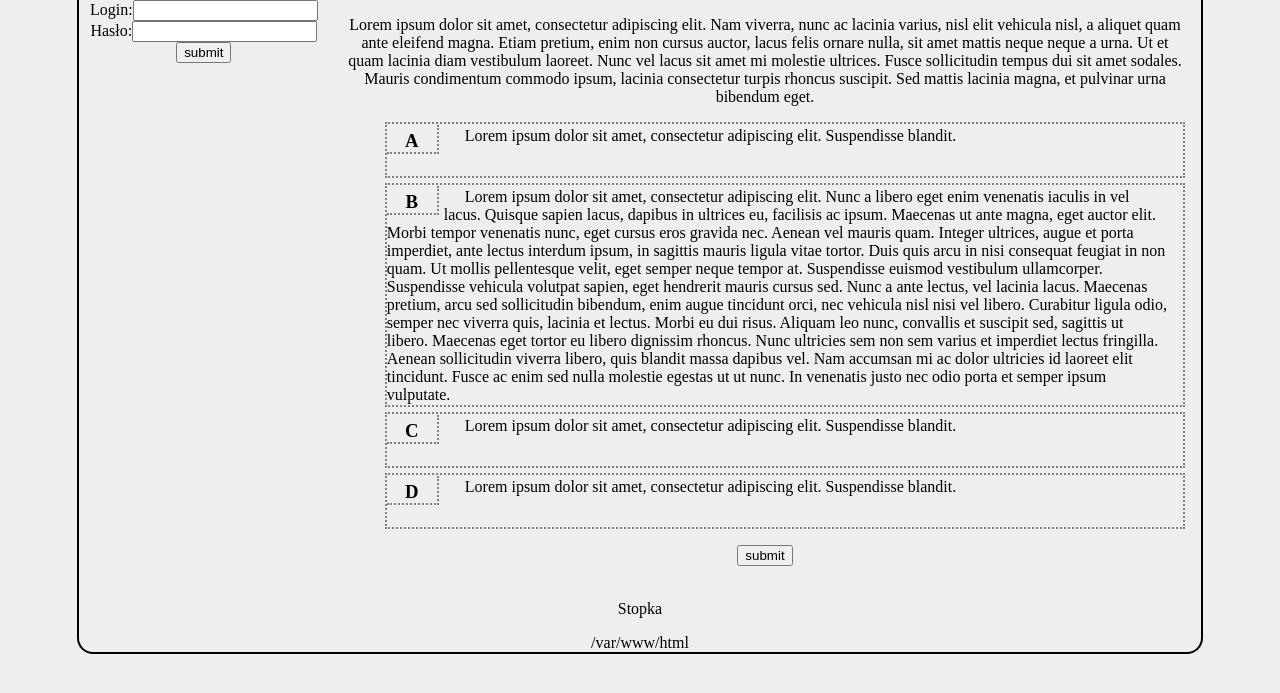
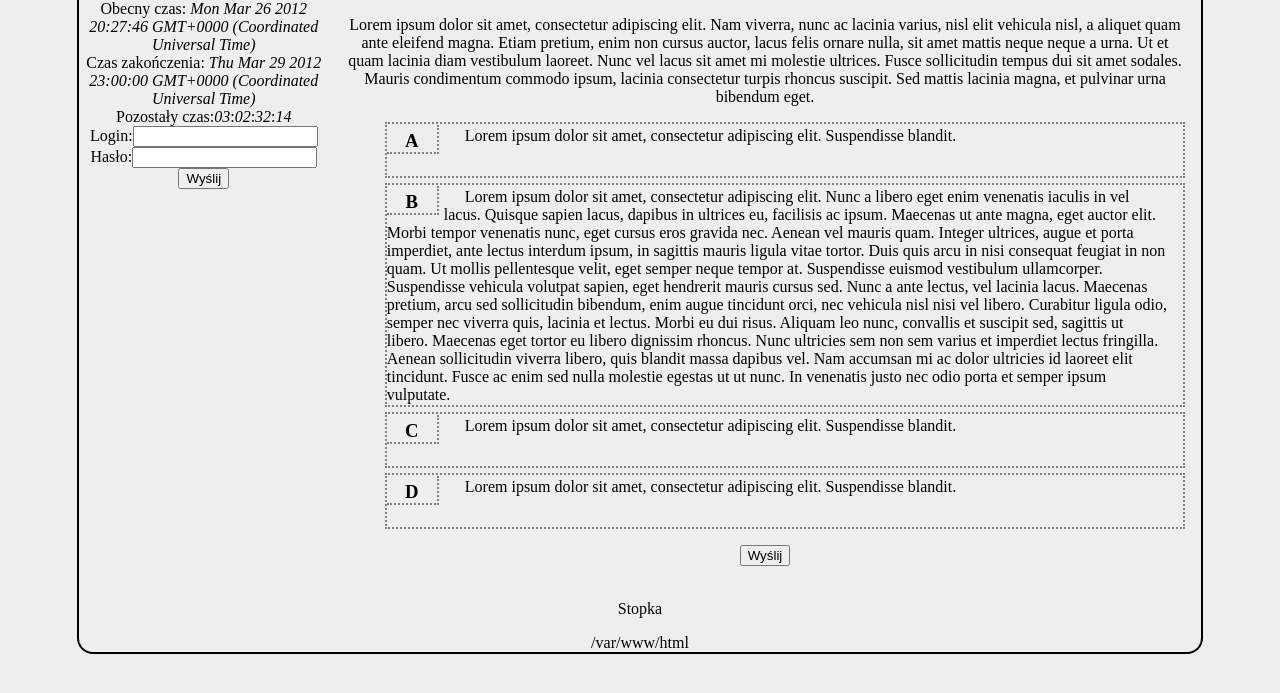
Before and after one commit to aradomski/quiz, a PHP site: page / in a window 1280 px wide. Shown: the part 86-779 px from the top of the page. Run offline with PHP 8.4, Linux system fonts and the light colour scheme.

Commit message:
czasolicznik

```diff
--- a/index.php
+++ b/index.php
@@ -17,9 +17,14 @@
 		<section id="content">
 			<article id="leftMenu">
 				<form id="login" method="post">
-				Login:<input type="text" name="userName" />
+					<section id="zegarek" class="zegarek">
+						Obecny czas: <em class="currentTime"></em><br />
+						Czas zakończenia: <em class="endTime"></em><br />
+						Pozostały czas:<em class="days"></em>:<em class="hours"></em>:<em class="min"></em>:<em class="sec"></em>
+					</section>
+				Login:<input type="text" name="userName" /><br />
 				Hasło:<input type="password" name="pass" />
-				<input type="submit" name="login" value="submit"/>
+				<input type="submit" name="login" value="Wyślij"/>
 				</form>
 			</article>
 			<form id="quiz" method="get">
@@ -34,7 +39,7 @@
 						<li id="answerD" class="answer"><input type="radio" name="anwser" value="D" class="radioAnwser" /><h1 class="answerH1">D</h1><span class="answerSpan">Lorem ipsum dolor sit amet, consectetur adipiscing elit. Suspendisse blandit.</span></li>
 					</ul>
 				</section>
-				<input type="submit" name="question" value="submit" />
+				<input type="submit" name="question" value="Wyślij" />
 			</form>
 		</section>
 		<footer>
--- a/js/skrypt.js
+++ b/js/skrypt.js
@@ -1,5 +1,6 @@
 /*globals $: false,
- document: false */
+  document: false,
+  setInterval: false */
 $(document).on("click", "#answerBlock li", function () {
     'use strict';
     if ($(this).attr('class') === 'answer') {
@@ -11,6 +12,34 @@ $(document).on("click", "#answerBlock li", function () {
         $(this).children(":first").attr('checked', false);
     }
 });
+
+function dodajZero(liczba) {
+    'use strict';
+    if (liczba < 10) {
+        return "0" + liczba.toString();
+    }
+    return liczba;
+}
+
+$(document).ready(function () {
+    'use strict';
+    var futureDate = new Date("March 30, 2012 01:00:00 GMT+2"),
+        futureTime = futureDate.getTime();
+    setInterval(function () {
+        var now = new Date(),
+            timeLeft = Math.floor((futureTime - now.getTime()) / 1000);
+        $(".sec").text(dodajZero(timeLeft % 60));
+        timeLeft = Math.floor(timeLeft / 60);
+        $(".min").text(dodajZero(timeLeft % 60));
+        timeLeft = Math.floor(timeLeft / 60);
+        $(".hours").text(dodajZero(timeLeft % 24));
+         timeLeft = Math.floor(timeLeft / 24);
+        $(".days").text(dodajZero(timeLeft));
+        $(".currentTime").text(now.toString());
+        $(".endTime").text(futureDate.toString());
+    }, 1000);
+});
+
 $(document).on("mouseover", "#answerBlock li", function () {
     'use strict';
     $('#1').text($(this).attr('class'));
--- a/style/styl.css
+++ b/style/styl.css
@@ -112,6 +112,9 @@ header {
 .radioAnwser {
   visibility: hidden;
 }
+.zegarek {
+  display: block;
+}
 footer {
   border-top-right-radius: 0px;
   border-top-left-radius: 0px;
--- a/style/styl.less
+++ b/style/styl.less
@@ -145,6 +145,10 @@ header{
 .radioAnwser{
 	visibility:hidden;
 }
+.zegarek{
+	display:block;
+	p{}
+}
 
 footer{
 	.borderRadius(0px, 0px, 1em, 1em);
```
